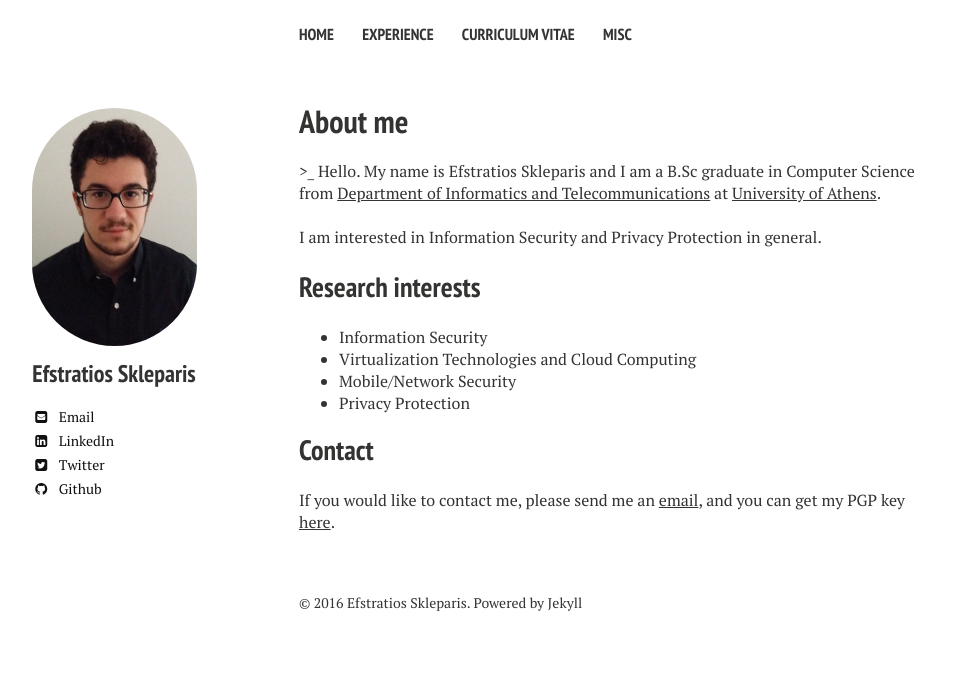
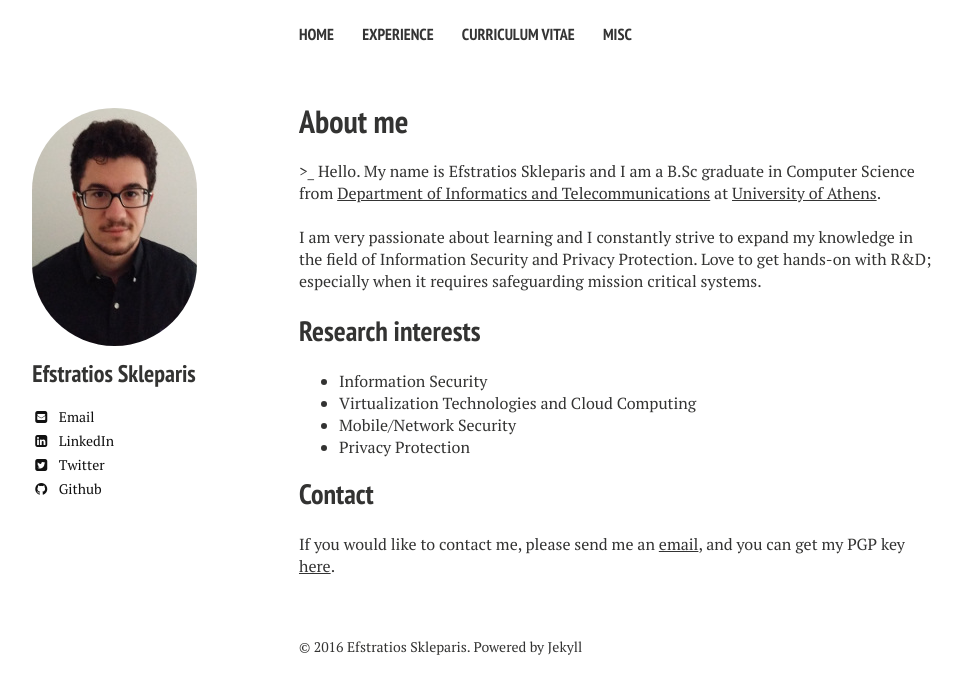
Before and after one commit to efstratios/efstratios.github.io, a Jekyll site: the page built from index.md, in a window 1280 px wide. Shown: the top 694 px of the page, without its empty margins (21-983 px from the left). Built offline with Jekyll 4.4.1, drawn with Linux system fonts in a browser that asks for light colours; nearby versions of some CDN libraries.

Commit message:
Updated personal_summary

```diff
--- a/index.md
+++ b/index.md
@@ -6,7 +6,7 @@ excerpt: "Efstratios Skleparis - Personal Webpage"
 
  \>_ Hello. My name is Efstratios Skleparis and I am a B.Sc graduate in Computer Science from [Department of Informatics and Telecommunications](http://di.uoa.gr/eng){:target="_blank"} at [University of Athens](http://en.uoa.gr){:target="_blank"}.
 
- <br/>I am interested in Information Security and Privacy Protection in general.
+ <br/>I am very passionate about learning and I constantly strive to expand my knowledge in the field of Information Security and Privacy Protection. Love to get hands-on with R&D; especially when it requires safeguarding mission critical systems.
 
 ## Research interests
 
```
